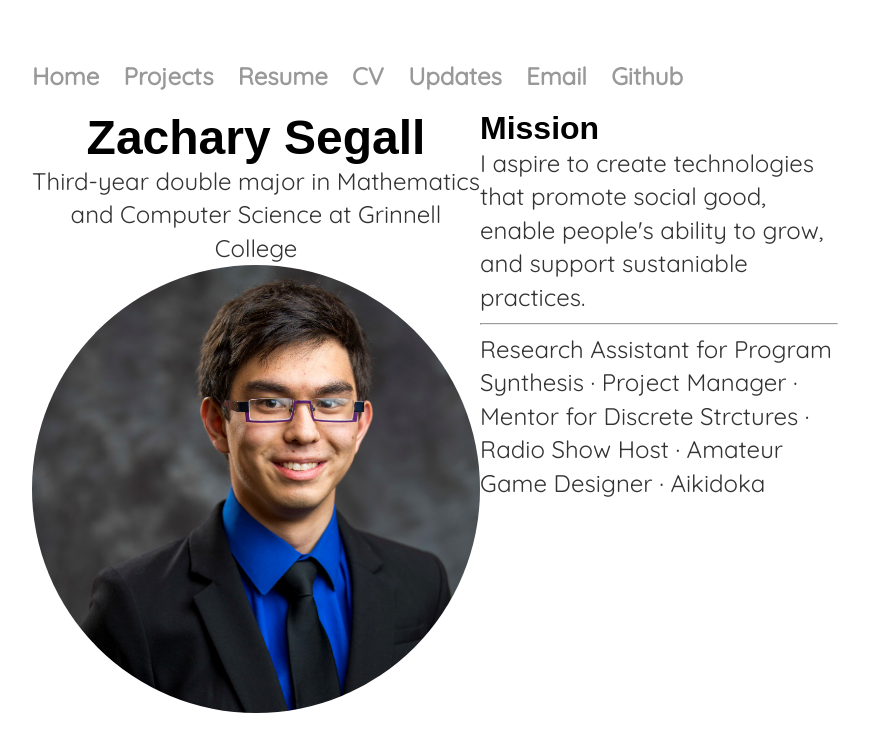
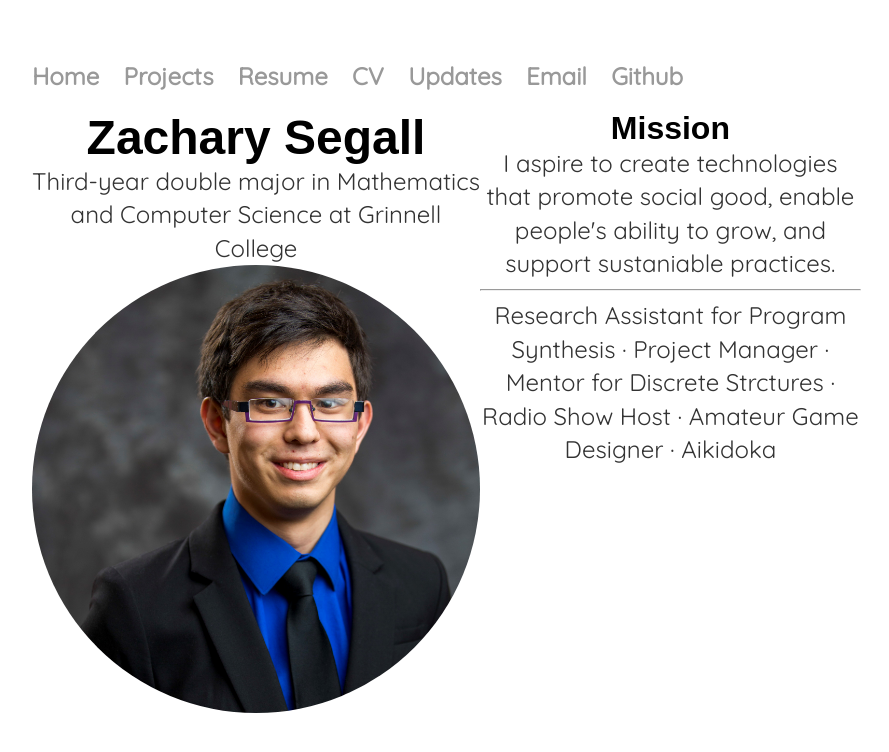
Before and after one commit to ZHHSegall/zhhsegall.github.io, a Jekyll site: the page built from index.html, in a window 1280 px wide. Shown: the top 752 px of the page, without its empty margins (160-1049 px from the left). Built offline with Jekyll 4.4.1, drawn with Linux system fonts in a browser that asks for light colours.

Commit message:
Center 'About' text on Home

```diff
--- a/index.html
+++ b/index.html
@@ -12,7 +12,7 @@ title: Zachary Hong Hui Segall
 		</center>
   		</div>
   		<div id="about" style="float:right; width:50%;">
-  			<div style="width:80%">
+  			<div style="width:85%", align="center">
   			<h3> Mission </h3>
   			<p> I aspire to create technologies that promote
   				social good, enable people's ability to grow,
```
